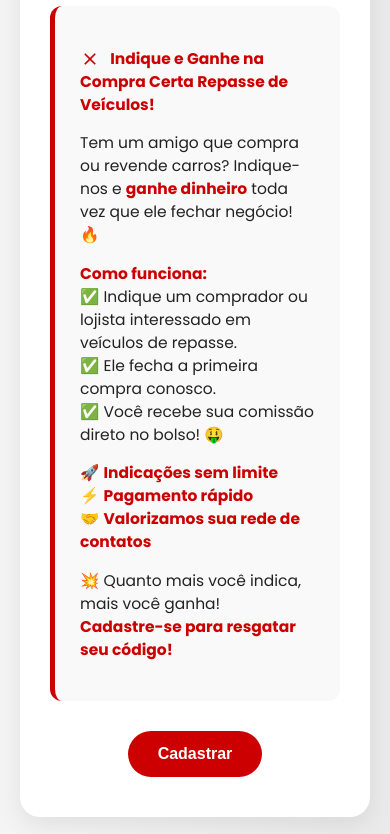
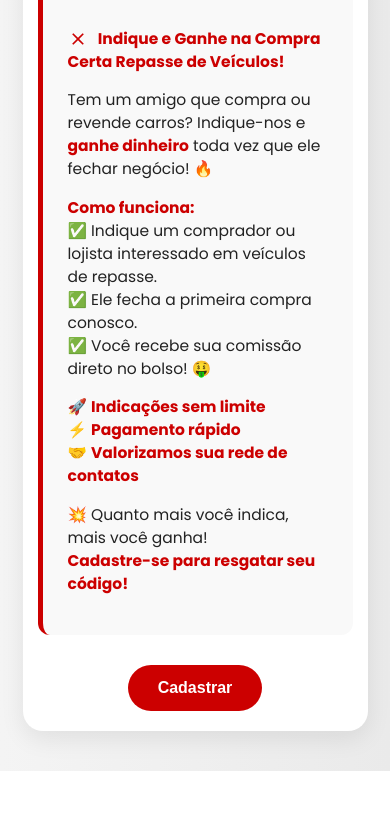
Before and after one commit to Rhuan-Pacheco/Compra-Certa-Repasse, a plain HTML site: page index.html in a window 390 px wide. Shown: the part 340-1174 px from the top of the page. After the commit the page ends 1111 px from the top, so only its background shows below. Drawn offline with Linux system fonts and the light colour scheme.

Commit message:
Update index.html

```diff
--- a/index.html
+++ b/index.html
@@ -3,6 +3,7 @@
 <head>
   <meta charset="UTF-8">
   <title>Indique e Ganhe - Compra Certa Repasse</title>
+  <meta name="viewport" content="width=device-width, initial-scale=1" />
   <link href="https://fonts.googleapis.com/css2?family=Poppins:wght@400;600;700&display=swap" rel="stylesheet">
   <style>
     body {
@@ -77,6 +78,14 @@
     .buttons input:hover {
       background-color: #990000;
     }
+
+    /* Responsividade para celular */
+    @media (max-width: 600px) {
+      .container {
+        width: 90%;
+        padding: 20px 15px;
+      }
+    }
   </style>
 </head>
 <body>
```
